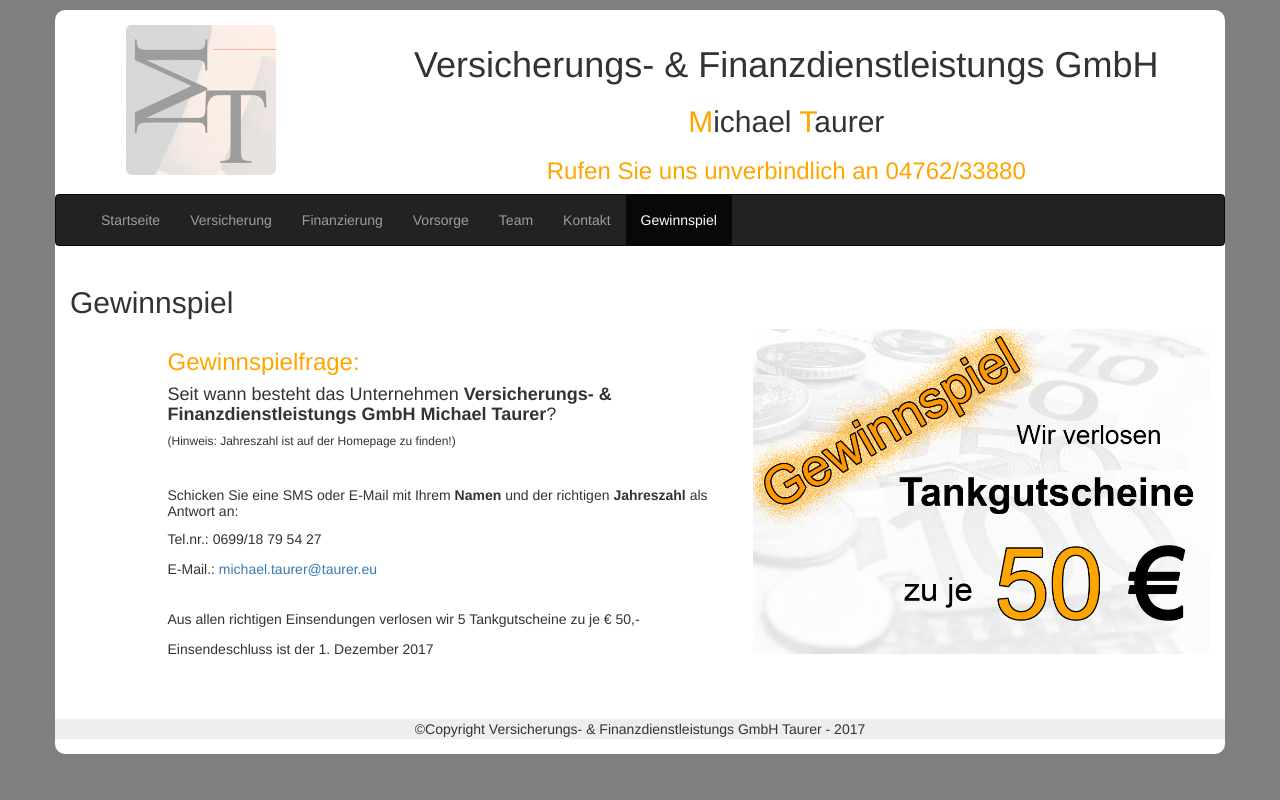
After one commit to sebastiantaurer/HomepageVersicherungsbueroTaurerResponsive, a PHP site: page /gewinnspiel.php in a window 1280 px wide. The commit adds this page. Run offline with PHP 8.4, Linux system fonts and the light colour scheme.

Commit message:
added gewinnspiel

```diff
--- /dev/null
+++ b/gewinnspiel.php
@@ -0,0 +1,61 @@
+<!DOCTYPE html>
+<html lang="de">
+	<head>
+		<?php include ("head.php"); ?>
+	</head>
+	<body>
+		<div class="container content">
+			<!--IMAGE MODAL-->
+			<div class="row header">
+				<?php include ("imageModal.php"); ?>
+			</div>
+			<!--HEADER-->
+			<div class="row header">
+				<?php include ("header.php"); ?>
+			</div>
+			<!--NAVIGATION-->
+			<div class="row">
+				<?php include ("navigation.php"); ?>
+			</div>
+			<!--MAIN_AREA-->
+			<div class="row">
+				<div class="col-sm-12">
+					<div class="row">
+						<div class="col-sm-12">
+							<h2>Gewinnspiel</h2>
+						</div>
+					</div>
+					<div class="row">
+						<div class="col-sm-1">
+						</div>
+						<div class="col-sm-6">
+							<h3>Gewinnspielfrage:</h3>
+							<h4>Seit wann besteht das Unternehmen <b>Versicherungs- & Finanzdienst<wbr>leistungs GmbH Michael Taurer</b>?</h4>
+
+							<h6>(Hinweis: Jahreszahl ist auf der Homepage zu finden!)</h6>
+							<br>
+							<h5>Schicken Sie eine SMS oder E-Mail mit Ihrem <b>Namen</b> und der richtigen <b>Jahreszahl</b> als Antwort an:</h5>
+							<p>Tel.nr.: 0699/18 79 54 27</p>
+							<p>E-Mail.: <a href="mailto:michael.taurer@taurer.eu"> michael.taurer@taurer.eu</a></p>
+							<br>
+							<p>Aus allen richtigen Einsendungen verlosen wir 5 Tankgutscheine zu je  € 50,-</p>
+							<p>Einsendeschluss ist der 1. Dezember 2017</p>
+						</div>
+						<div class="col-sm-5">
+							<img style="max-width:100%;" alt="gewinnspiel" src="img/gewinnspiel.jpg"/>
+						</div>
+					</div>
+				</div>
+			</div>
+			<!--FOOTER-->
+			<div class="row footer">
+				<?php include ("footer.php"); ?>
+			</div>
+		</div>
+	</body>
+	<!--SITE SCRIPT-->
+	<script language="javascript" type="text/javascript">
+		document.getElementById("gewinnspiel").className = "active";
+	</script>
+	<script src="js/modal.js" type="text/javascript"></script>
+</html>
--- a/index.php
+++ b/index.php
@@ -24,6 +24,7 @@
 					<div class="row">
 						<div class="col-sm-12">
 							<h2 style="text-align: center;">Willkommen bei der Versicherungs- & Finanzdienstleistungs GmbH Taurer!</h2>
+							<h4 style="text-align: center;">Das unabhängige Dienstleistungsunternehmen seit 2005!</h4>
 						</div>
 					</div>
 					<div class="row">
--- a/navigation.php
+++ b/navigation.php
@@ -32,6 +32,7 @@
         <li id="vorsorge"><a href="vorsorge.php">Vorsorge</a></li>
 		<li id="team"><a href="team.php">Team</a></li>
 		<li id="kontakt"><a href="kontakt.php">Kontakt</a></li>
+		<li id="gewinnspiel"><a href="gewinnspiel.php">Gewinnspiel</a></li>
       </ul>
     </div>
   </div>
```
Also changed, not shown: img/gewinnspiel.jpg (added).
